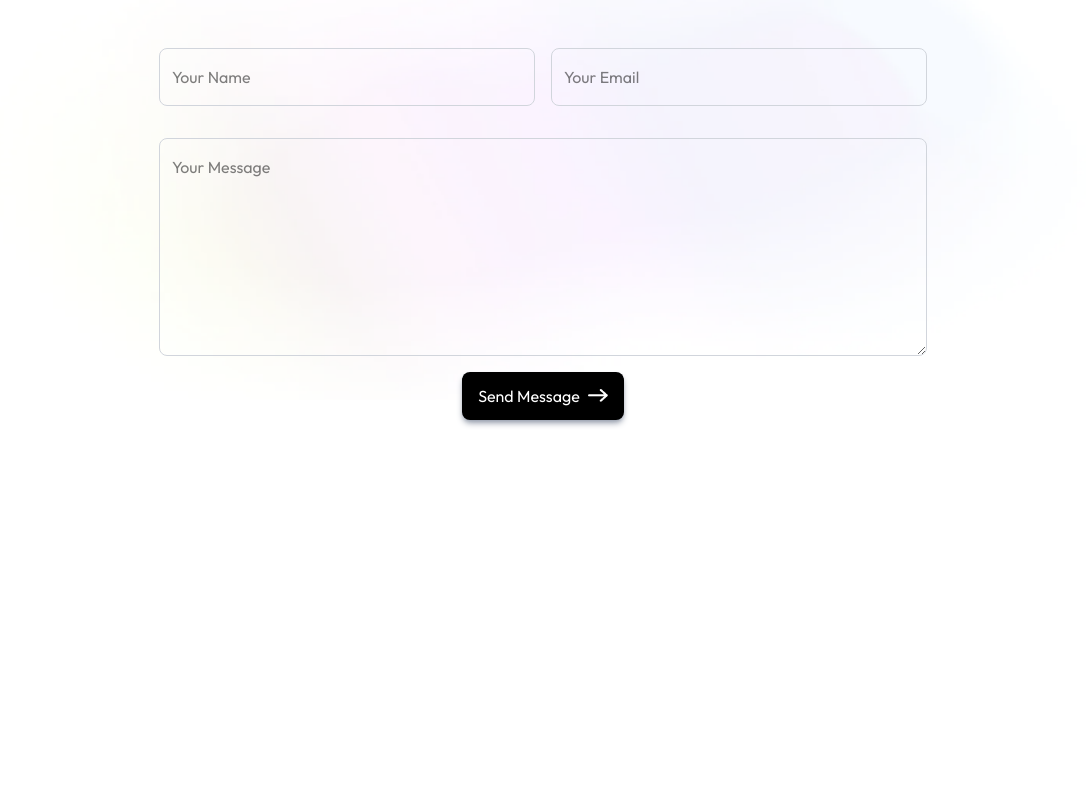
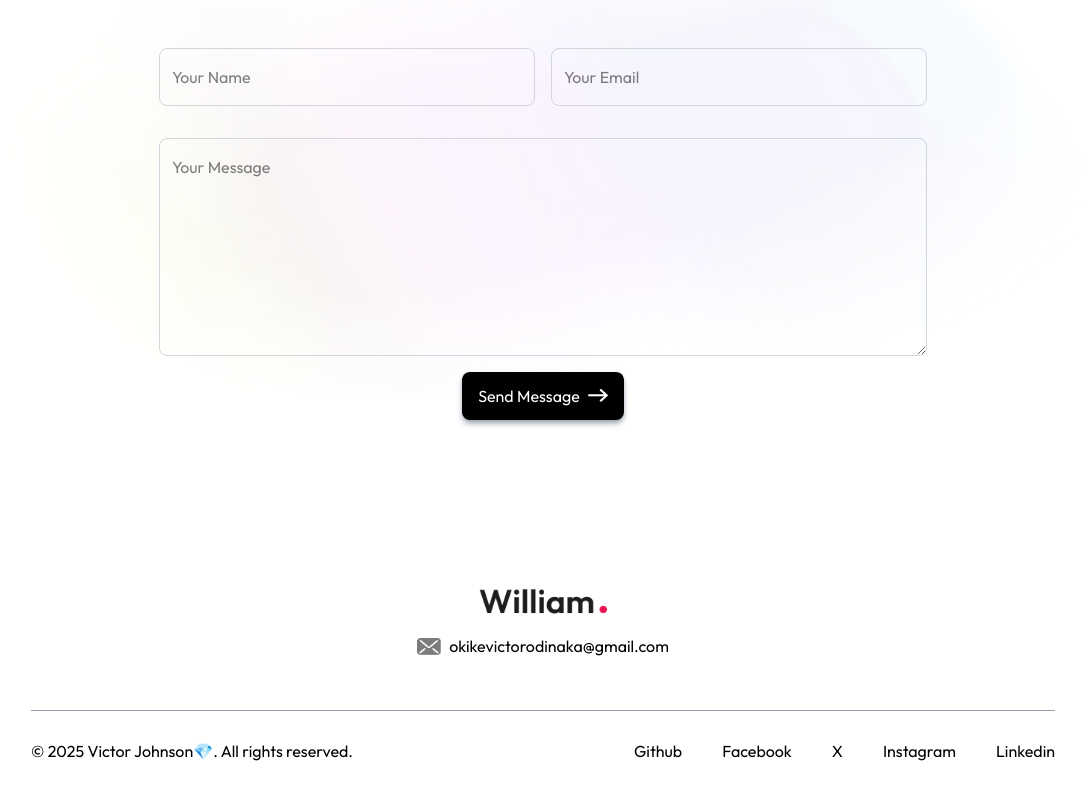
Before and after one commit to Vickyjohnson2004/Portfolio, a Next.js app: page / in a window 1280 px wide. Shown: the part 3687-4478 px from the top of the page, without its empty margins (97-1183 px from the left). Before the commit the page ends 4187 px from the top, so only its background shows below. Built offline with nearby package versions, Linux system fonts and the light colour scheme; a web font is replaced by a local one.

Commit message:
Footer component completed

```diff
--- /dev/null
+++ b/app/components/Footer.jsx
@@ -0,0 +1,56 @@
+import React from "react";
+import Image from "next/image";
+import Link from "next/link";
+import { assets, workData } from "@/assets/assets";
+
+const Footer = () => {
+  return (
+    <div className="mt-20">
+      <div className="text-center">
+        <Image
+          src={assets.logo}
+          alt="Footer Logo"
+          className="w-32 mx-auto mb-2"
+        />
+      </div>
+      <div className="w-max flex items-center mx-auto gap-2 mb-4">
+        <Image src={assets.mail_icon} alt="Mail Icon" className="w-6" />
+        okikevictorodinaka@gmail.com
+      </div>
+      <div className="text-center sm:flex items-center justify-between border-t border-gray-400 mx-[10%] mt-12 py-6">
+        <p>
+          © {new Date().getFullYear()} Victor Johnson💎. All rights reserved.
+        </p>
+        <ul className="flex items-center gap-10 justify-center mt-4  sm:mt-0">
+          <li>
+            <Link target="_blank" href="https://github.com/Vickyjohnson2004">
+              Github
+            </Link>
+          </li>
+          <li>
+            <Link target="_blank" href="https://github.com/Vickyjohnson2004">
+              Facebook
+            </Link>
+          </li>
+          <li>
+            <Link target="_blank" href="https://github.com/Vickyjohnson2004">
+              X
+            </Link>
+          </li>
+          <li>
+            <Link target="_blank" href="https://github.com/Vickyjohnson2004">
+              Instagram
+            </Link>
+          </li>
+          <li>
+            <Link target="_blank" href="https://github.com/Vickyjohnson2004">
+              Linkedin
+            </Link>
+          </li>
+        </ul>
+      </div>
+    </div>
+  );
+};
+
+export default Footer;
--- a/app/page.js
+++ b/app/page.js
@@ -5,6 +5,7 @@ import About from "./components/About";
 import Services from "./components/Services";
 import Work from "./components/Work";
 import Contact from "./components/Contact";
+import Footer from "./components/Footer";
 
 export default function Home() {
   return (
@@ -15,6 +16,7 @@ export default function Home() {
       <Services />
       <Work />
       <Contact />
+      <Footer />
     </>
   );
 }
```
